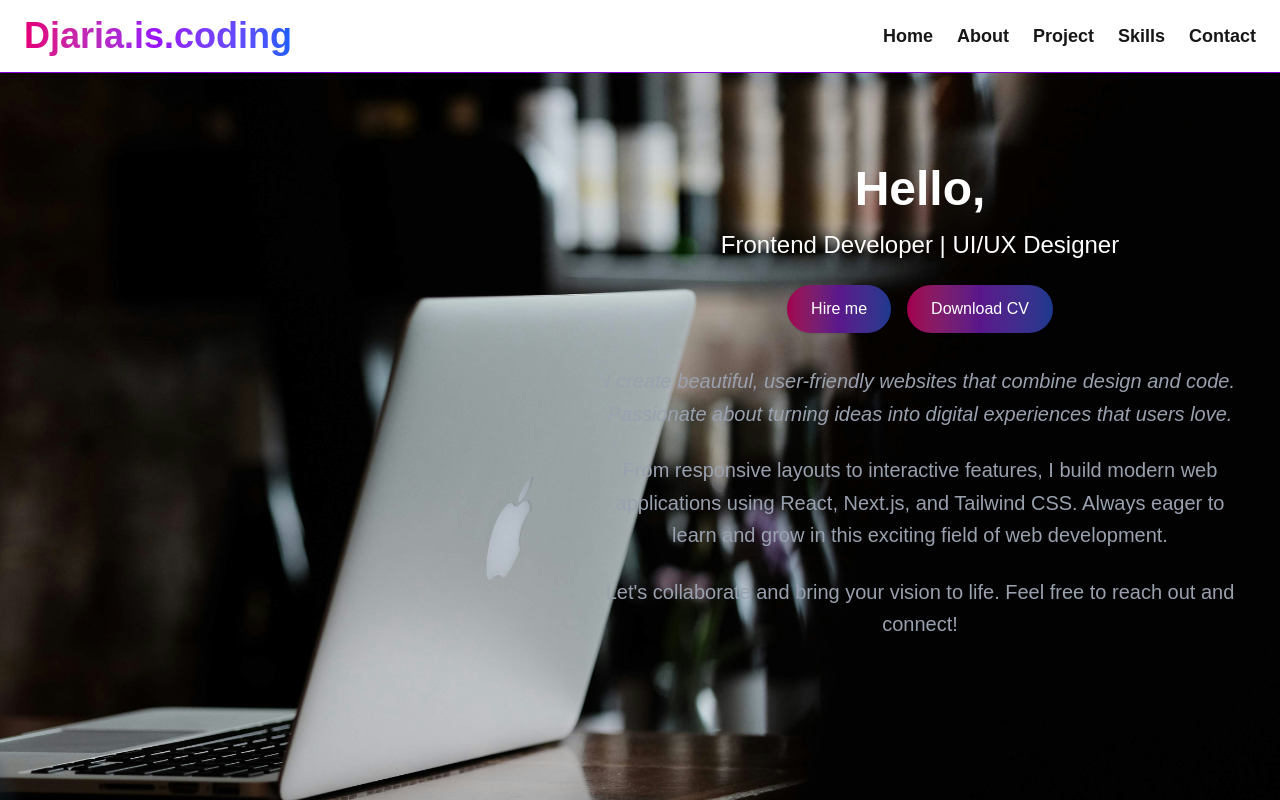
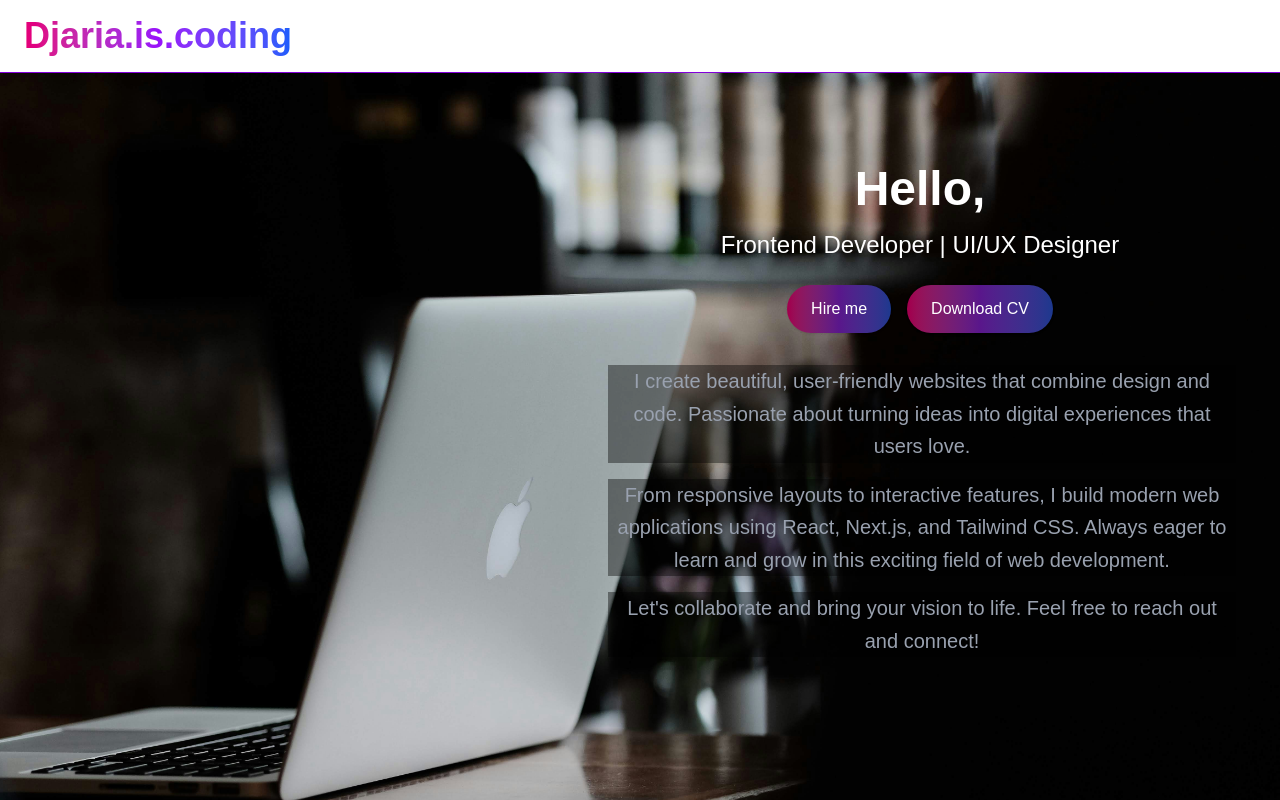
Before and after one commit to UWASEdjaria/my-porifolio-using-next.js, a Next.js app: page / in a window 1280 px wide. Shown: the top 800 px of the page. Built offline with nearby package versions, Linux system fonts and the light colour scheme.

Commit message:
Add smooth navigation transitions and hover effects

```diff
--- a/app/about/page.tsx
+++ b/app/about/page.tsx
@@ -30,7 +30,7 @@ export default function AboutPage() {
           {/* Skills */}
 
           <div className="flex flex-wrap justify-start gap-3">
-            <Link href="/skills" className="bg-purple-700 px-4 py-2 rounded text-white">view my skills →</Link>
+            <Link href="/skills" className="bg-purple-700 px-4 py-2 rounded text-white transition-all duration-300 transform hover:scale-105">view my skills →</Link>
 
           </div>
 
--- a/app/layout.tsx
+++ b/app/layout.tsx
@@ -22,7 +22,7 @@ export default function RootLayout({ children }: { children: ReactNode }) {
           </h1>
 
           {/* Desktop Menu */}
-          <nav className="hidden md:flex gap-6 text-lg font-semibold">
+          <nav className="hidden md:flex gap-6 text-lg font-semibold sm:text-white  hover:text-purple-400">
             <Link href="/" className="hover:text-purple-400">Home</Link>
             <Link href="/about" className="hover:text-purple-400">About</Link>
             <Link href="/project" className="hover:text-purple-400">Project</Link>
--- a/app/page.tsx
+++ b/app/page.tsx
@@ -26,32 +26,34 @@ export default function Page() {
           <div className="flex flex-col sm:flex-row gap-4 justify-center mb-8">
             <a
               href="mailto:uwasedjaria41@gmail.com"
-              className="bg-gradient-to-r from-pink-800 via-purple-900 to-blue-900 text-white px-6 py-3 rounded-full shadow hover:bg-purple-700 transition text-center"
+              className="bg-gradient-to-r from-pink-800 via-purple-900 to-blue-900 text-white px-6 py-3 rounded-full shadow hover:bg-purple-700 transition-all duration-300 transform hover:scale-105 text-center"
             >
               Hire me
             </a>
             <a
-              href="/Uwase_Djaria_CV.pdf"
+              href="/DJARIA UWASE frontend resume.pdf"
               download
-              className="bg-gradient-to-r from-pink-800 via-purple-900 to-blue-900 text-white px-6 py-3 rounded-full shadow hover:bg-purple-700 transition text-center"
+              className="bg-gradient-to-r from-pink-800 via-purple-900 to-blue-900 text-white px-6 py-3 rounded-full shadow hover:bg-purple-700 transition-all duration-300 transform hover:scale-105 text-center
+                         "
+
             >
               Download CV
             </a>
           </div>
-          <div className="flex flex-col items-center gap-6">
-            <p className="text-xl text-center text-gray-400 italic max-w-2xl leading-relaxed">
+          <div className="flex flex-col items-center gap-4 pl-1">
+            <p className="text-xl text-center  text-gray-400  bg-black/40 font-sans max-w-2xl leading-relaxed">
               I create beautiful, user-friendly websites that combine design and code.
               Passionate about turning ideas into digital experiences that users love.
             </p>
 
-            <p className="text-xl text-center text-gray-400 max-w-2xl leading-relaxed">
+            <p className="text-xl text-center text-gray-400  bg-black/40 max-w-2xl leading-relaxed">
               From responsive layouts to interactive features, I build modern web applications
               using React, Next.js, and Tailwind CSS. Always eager to learn and grow in this
               exciting field of web development.
             </p>
 
-            <p className="text-xl text-center text-gray-400 max-w-2xl leading-relaxed">
-              Let's collaborate and bring your vision to life. Feel free to reach out and connect!
+            <p className="text-xl text-center text-gray-400  bg-black/40 max-w-2xl leading-relaxed">
+              Let&apos;s collaborate and bring your vision to life. Feel free to reach out and connect!
             </p>
           </div>
         </div>
```
Also changed, not shown: 1 other file (tests, documents, lock files or other folders).
